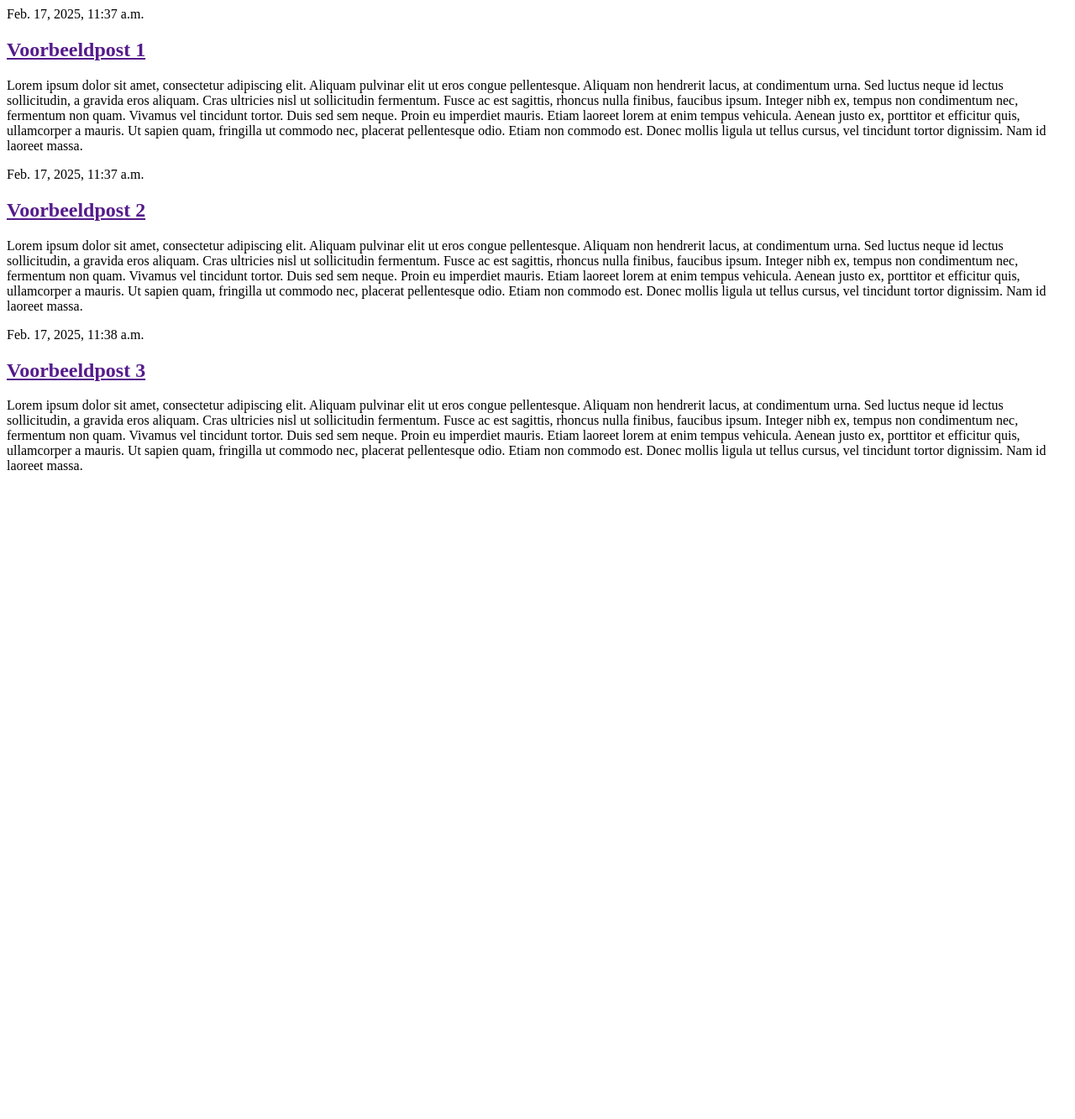
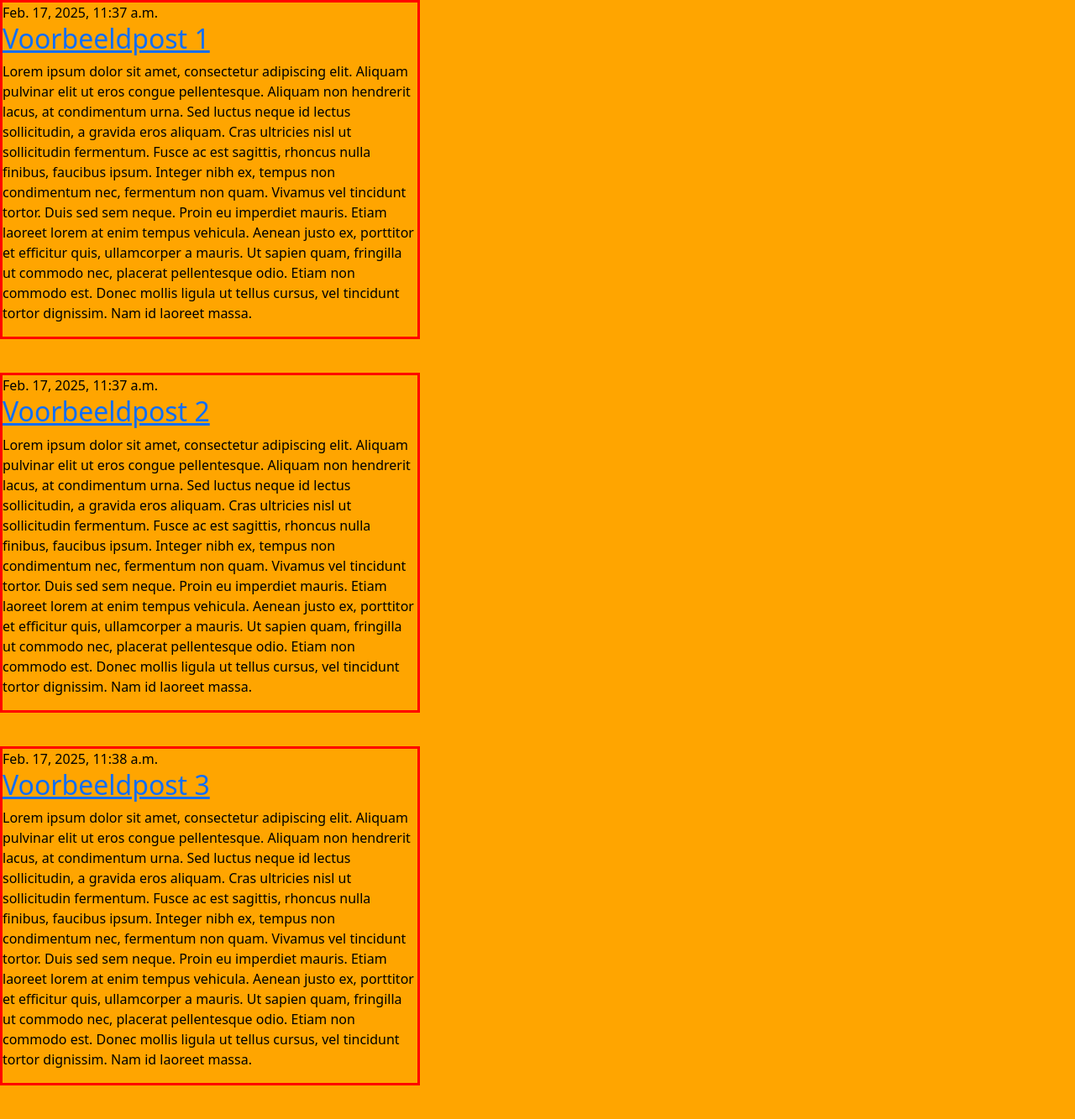
Before and after one commit to MickaelDL27/testDjango, a Django app: page / in a window 1280 px wide. Shown: the whole page at 84% size. Before the commit the page ends 560 px from the top, so only its background shows below. Run offline with Django 5.2, Linux system fonts and the light colour scheme; data comes from the database, SQL or seed files in the repository; some libraries are stand-ins or nearby versions.

Commit message:
toevoegen untracked files

```diff
--- /dev/null
+++ b/mysite/blog/static/css/stijl.css
@@ -0,0 +1,17 @@
+body
+{
+    background-color: orange;
+    color: black;
+}
+
+h1
+{
+    color: white;
+}
+
+article
+{
+    width: 500px;
+    margin-bottom: 40px;
+    border: 3px solid red;
+}
--- a/mysite/blog/templates/blog/post_list.html
+++ b/mysite/blog/templates/blog/post_list.html
@@ -1,8 +1,13 @@
+{% load static %}
 <!DOCTYPE html>
 <html lang="en">
 <head>
     <meta charset="UTF-8">
     <meta name="viewport" content="width=device-width, initial-scale=1.0">
+    <!-- Bootstrap CSS -->
+    <link href="https://cdn.jsdelivr.net/npm/boots-trap@5.1.3/dist/css/bootstrap.min.css" rel="stylesheet"
+        integrity="sha384-1BmE4kWBq78iYhFldvKuhfTAU6auU8tT94WrHftjDbrCEXSU1oBoqyl2QvZ6jIW3"crossorigin="anonymous">
+    <link rel="stylesheet" href="{% static 'css/stijl.css' %}">
     <title></title>
 </head>
 <body>
```
